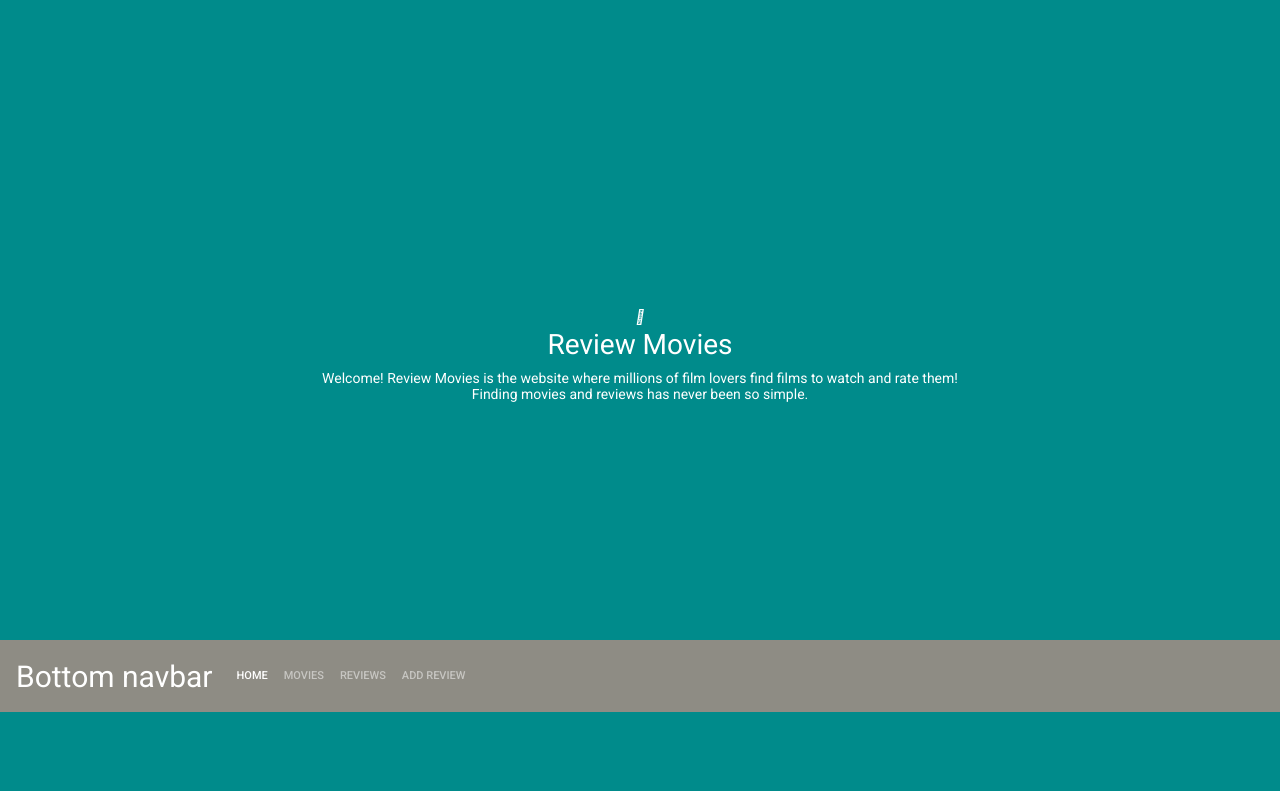
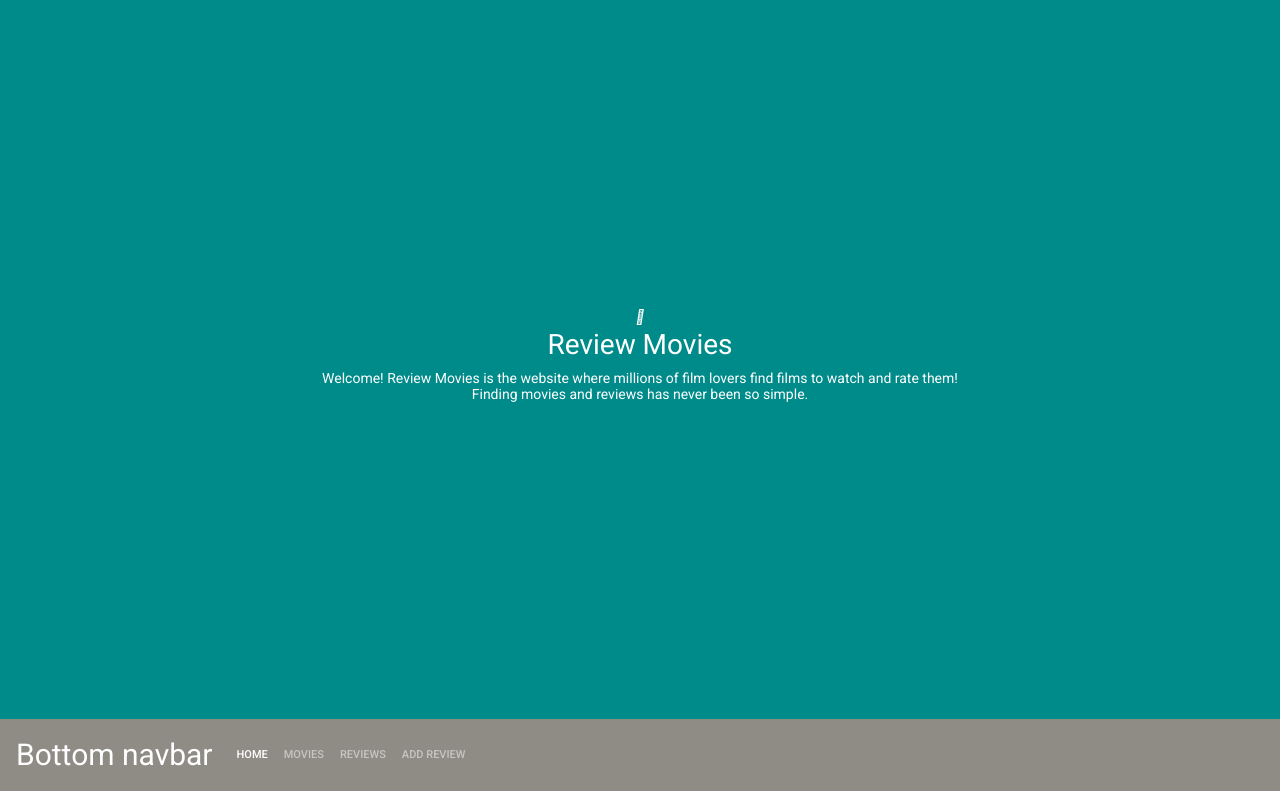
Before and after one commit to katerinaelsasser/film_review_database, a Flask app: page / in a window 1280 px wide. Shown: the part 88-879 px from the top of the page. Before the commit the page ends 800 px from the top, so only its background shows below. Run offline with Flask 2, Linux system fonts and the light colour scheme; some libraries are stand-ins or nearby versions.

Commit message:
removing fixed class tag on footer

```diff
--- a/templates/layout/footer.html
+++ b/templates/layout/footer.html
@@ -1,6 +1,6 @@
 {% block navbar %}
 <footer>
-<nav class="navbar fixed-bottom navbar-expand-sm navbar-dark bg-dark">
+<nav class="navbar navbar-expand-sm navbar-dark bg-dark">
   <a class="navbar-brand" href="#">Bottom navbar</a>
   <div class="collapse navbar-collapse" id="navbarCollapse">
     <ul class="navbar-nav mr-auto">
```
